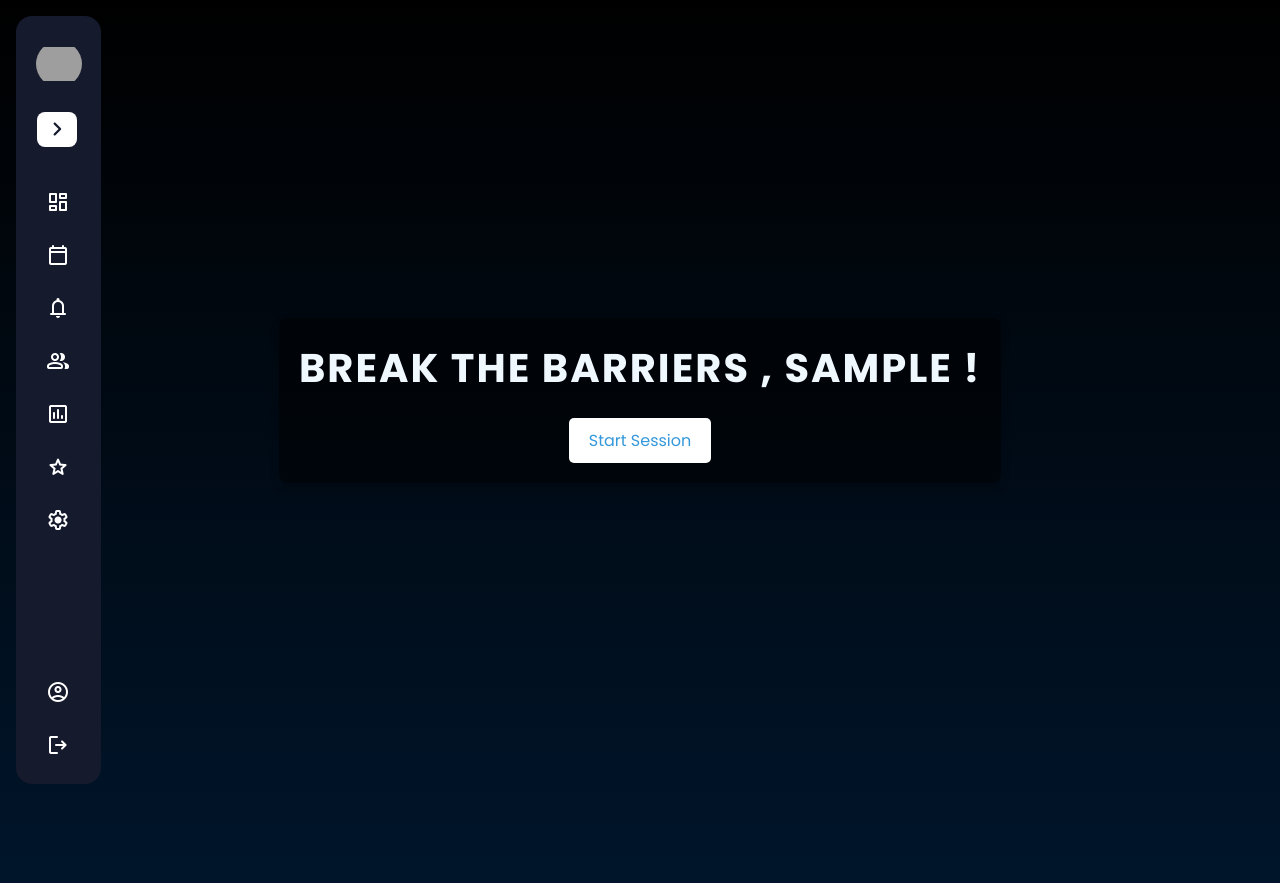
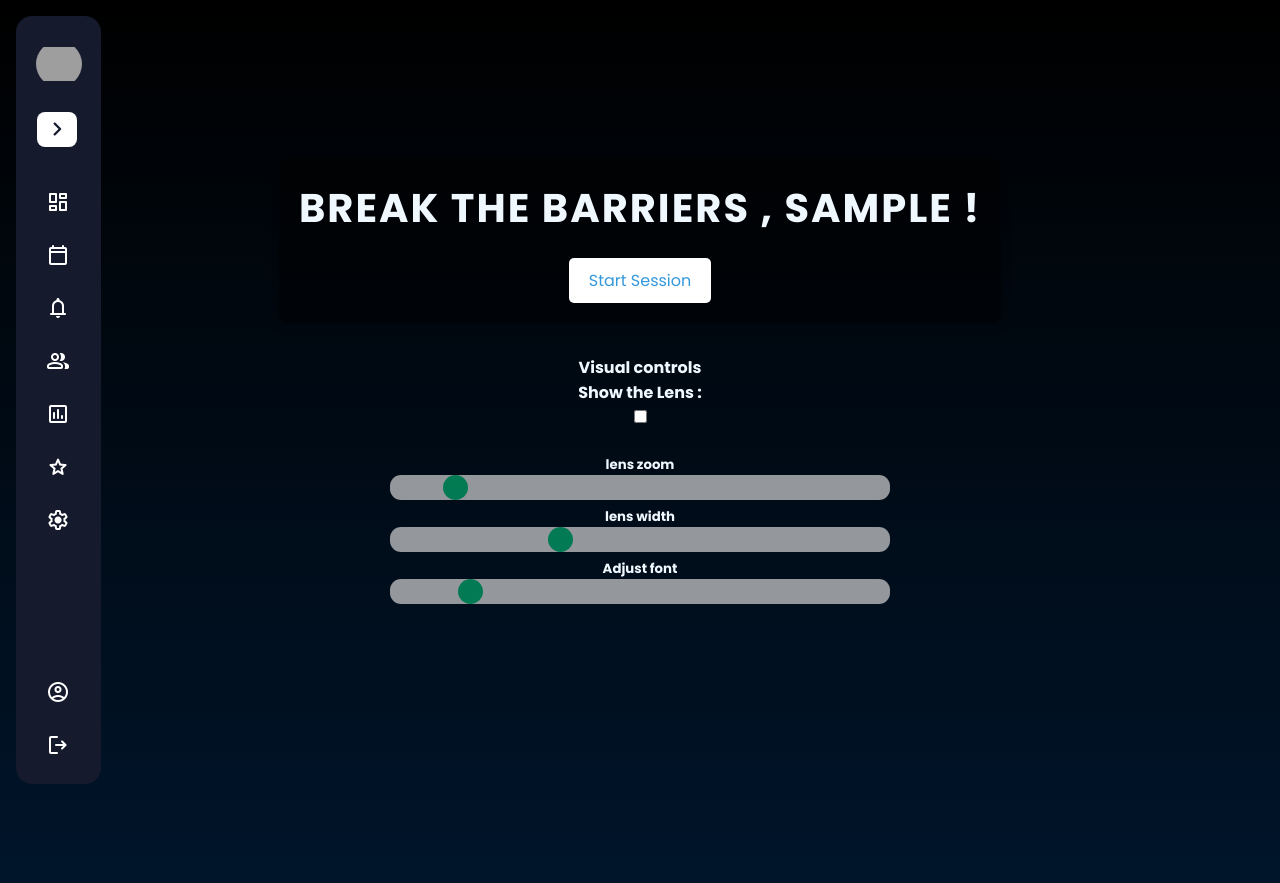
Before and after one commit to AYUSHKHAIRE/web-view, a Django app: template accessweb/templates/browse/main.html in a window 1280 px wide. Shown: the top 883 px of the page. Run offline with Django 5.2, Linux system fonts and the light colour scheme; the template is opened without the code that fills it, so the values that code supplies are empty; the visitor is signed in with stand-in values (Sample User, id 1); parts of the project's set-up code (start-up, migrations or seed data) failed here and were passed over; grey boxes are pictures that could not be loaded.

Commit message:
added js for zoom and other screen

```diff
--- a/accessweb/templates/browse/main.html
+++ b/accessweb/templates/browse/main.html
@@ -6,17 +6,67 @@
       <h1>Break the Barriers , {{request.user.username}} !</h1>
       <button id="startSessionButton">Start Session</button>
     </div>
+    <div class="controllerscon">
+      <div id="overlay">
+        <div id="pointer"></div>
+      </div>
+      <div id="vistool">
+        <h4>Visual controls</h4>
+        <div class="subtool">
+          <h4>Show the Lens :</h4>
+          <input type="checkbox" name="checkvisuals" id="checkvisuals" />
+        </div>
+        <br />
+        <div class="slidecontainer">
+          <div class="subtool">
+            <h5>lens zoom</h5>
+            <input
+              type="range"
+              min="1"
+              max="10"
+              value="2"
+              class="slider"
+              id="zoom-range"
+            />
+          </div>
+          <div class="subtool">
+            <h5>lens width</h5>
+            <input
+              type="range"
+              min="100"
+              max="700"
+              value="300"
+              class="slider"
+              id="width-range"
+            />
+          </div>
+          <div class="subtool">
+            <h5>Adjust font</h5>
+            <input
+              type="range"
+              min="10"
+              max="80"
+              value="20"
+              class="slider"
+              id="font_range"
+            />
+          </div>
+        </div>
+      </div>
+    </div>
   </div>
 </div>
-<div class="imagecon" id="imagecon"  >
-  <div >
+<div class="imagecon" id="imagecon">
+  <div class = "img-container">
     <img
       id="browser_screenshot"
-      src=""
+      src="https://static.remove.bg/sample-gallery/graphics/bird-thumbnail.jpg"
       alt="Image will display here"
-      style="width: 100%;height: 100%;"
+      style="width: 100%; height: 100%"
     />
+    <div class="lens"></div>
   </div>
+  <script src="{% static 'js/browse.js' %}"></script>
+  <script src="{% static 'js/img-zoom.js' %}"></script>
+  {% endblock content %}
 </div>
-<script src="{% static 'js/browse.js' %}"></script>
-{% endblock content %}
```
